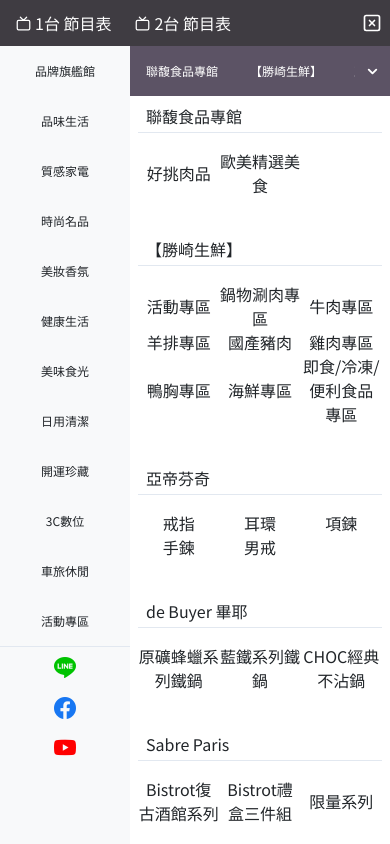
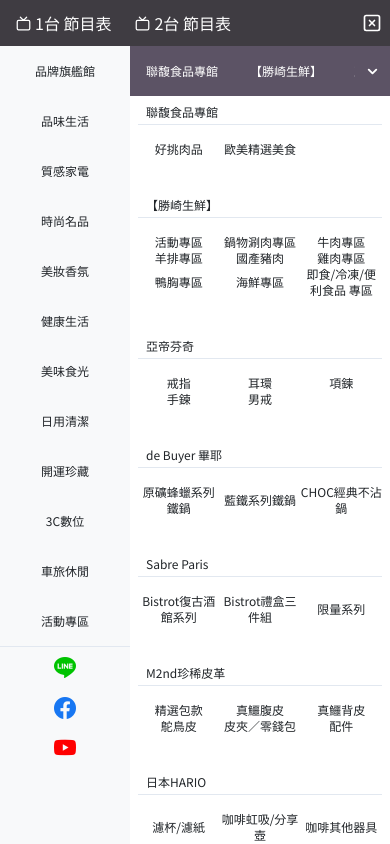
Before and after one commit to HawkingHuang/viva-replica, a Vue app: page / in a window 390 px wide. Both pictures are taken after a click on the button 372 px from the left and 23 px from the top of the page. Shown: the top 844 px of the page. Built offline with nearby package versions, Linux system fonts and the light colour scheme.

Commit message:
mobile right nav overflow

```diff
--- a/src/components/Header.vue
+++ b/src/components/Header.vue
@@ -187,7 +187,7 @@
         <button v-else @click="toggleMobileRightSideNav" class="h-[50px] bg-[#5c5365] text-[#fff] !text-xs md:!text-sm xl:!text-base absolute top-0 right-0 px-2.5">
           <i data-feather="chevron-up" class="w-[15px] h-[15px] stroke-3"></i>
         </button>
-        <section>
+        <section class="overflow-y-auto h-[90vh] !text-xs md:!text-sm xl:!text-base">
           <div class="p-2 mb-4">
             <p class="border-b border-slate-200 pl-2 pb-1">聯馥食品專館</p>
             <div class="grid grid-cols-3 text-center">
```
